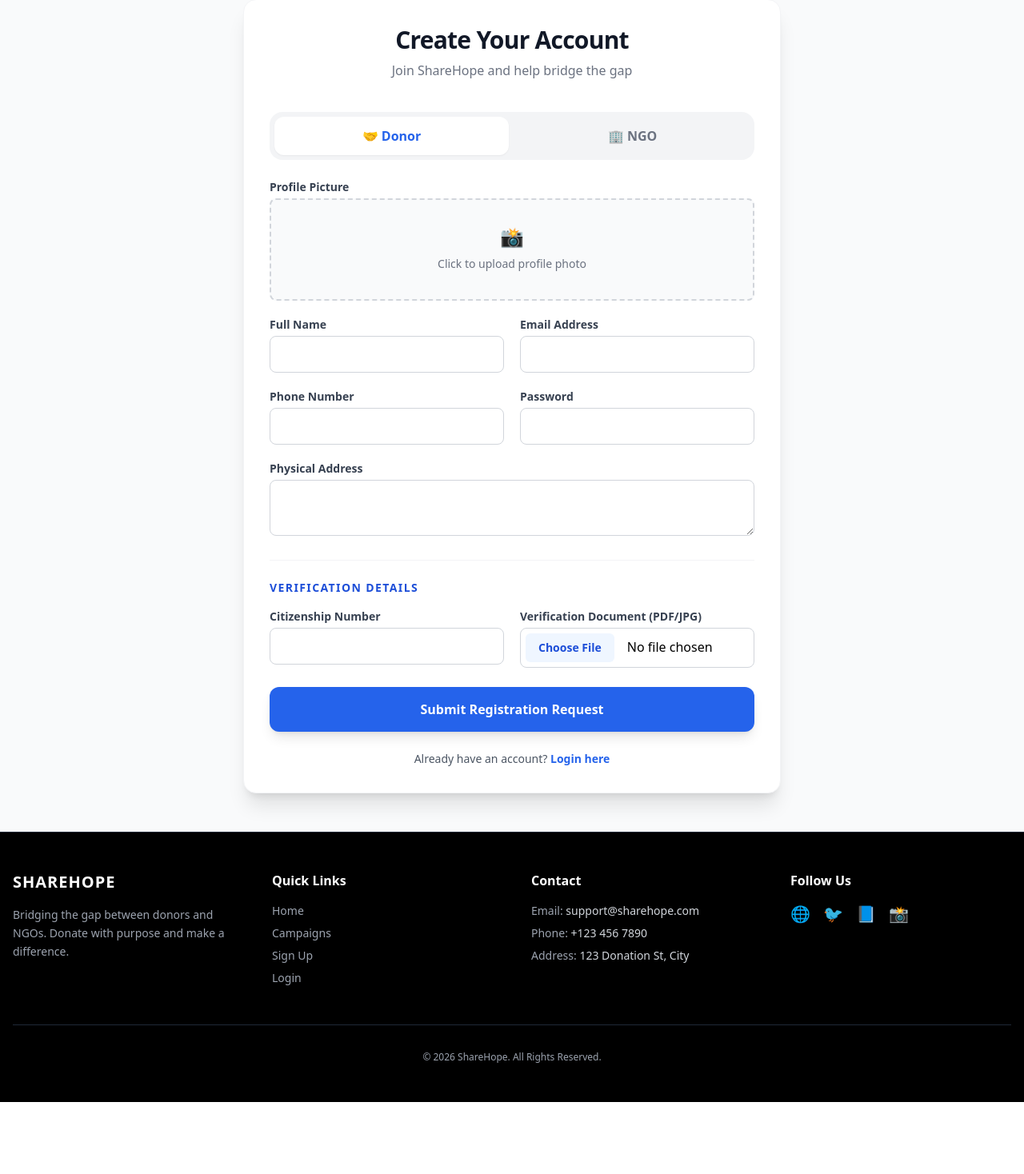
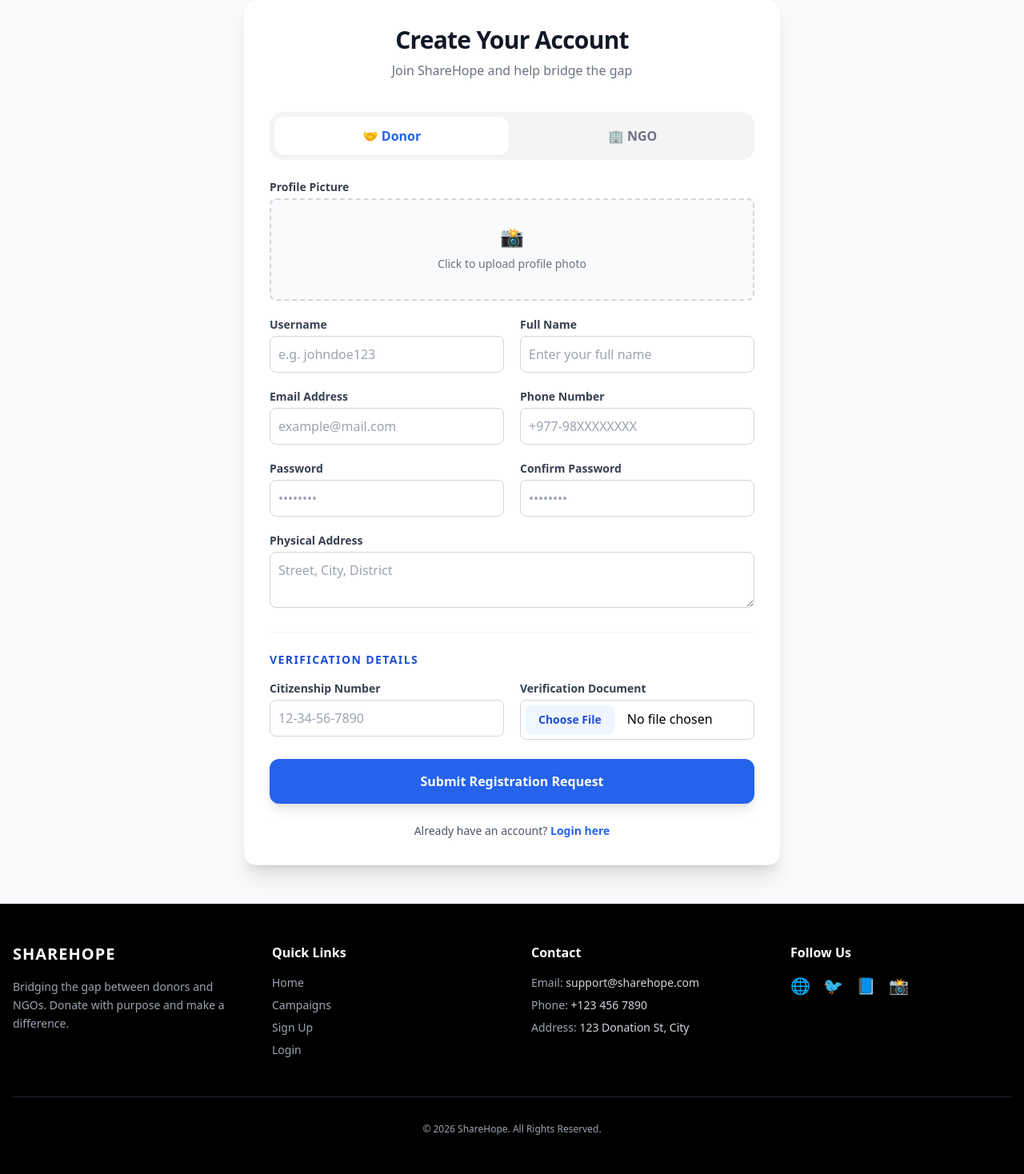
Before and after one commit to bipinjlimbu/Donations-Management-System---Django-Project, a Django app: page /register/ in a window 1280 px wide. Shown: the part 121-1589 px from the top of the page at 80% size. Before the commit the page ends 1499 px from the top, so only its background shows below. Run offline with Django 5.2, Linux system fonts and the light colour scheme.

Commit message:
Register Page Updated

```diff
--- a/dms_app/templates/auth/register_page.html
+++ b/dms_app/templates/auth/register_page.html
@@ -55,24 +55,52 @@
                     </div>
 
                     <div>
+                        <label class="block text-sm font-bold text-gray-700">Username</label>
+                        <input type="text" name="username"
+                            class="w-full mt-1 p-2.5 border border-gray-300 rounded-lg focus:ring-2 focus:ring-blue-500 outline-none transition"
+                            placeholder="e.g. johndoe123">
+                    </div>
+
+                    <div>
                         <label id="name-label" class="block text-sm font-bold text-gray-700">Full Name</label>
-                        <input type="text" name="name" required class="w-full mt-1 p-2.5 border border-gray-300 rounded-lg focus:ring-2 focus:ring-blue-500 outline-none transition">
+                        <input type="text" id="name-input" name="name"
+                            class="w-full mt-1 p-2.5 border border-gray-300 rounded-lg focus:ring-2 focus:ring-blue-500 outline-none transition"
+                            placeholder="Enter your full name">
                     </div>
+
                     <div>
                         <label class="block text-sm font-bold text-gray-700">Email Address</label>
-                        <input type="email" name="email" required class="w-full mt-1 p-2.5 border border-gray-300 rounded-lg focus:ring-2 focus:ring-blue-500 outline-none transition">
+                        <input type="email" name="email"
+                            class="w-full mt-1 p-2.5 border border-gray-300 rounded-lg focus:ring-2 focus:ring-blue-500 outline-none transition"
+                            placeholder="example@mail.com">
                     </div>
+
                     <div>
                         <label class="block text-sm font-bold text-gray-700">Phone Number</label>
-                        <input type="text" name="phone" required class="w-full mt-1 p-2.5 border border-gray-300 rounded-lg focus:ring-2 focus:ring-blue-500 outline-none transition">
+                        <input type="text" name="phone"
+                            class="w-full mt-1 p-2.5 border border-gray-300 rounded-lg focus:ring-2 focus:ring-blue-500 outline-none transition"
+                            placeholder="+977-98XXXXXXXX">
                     </div>
+
                     <div>
                         <label class="block text-sm font-bold text-gray-700">Password</label>
-                        <input type="password" name="password" required class="w-full mt-1 p-2.5 border border-gray-300 rounded-lg focus:ring-2 focus:ring-blue-500 outline-none transition">
+                        <input type="password" name="password"
+                            class="w-full mt-1 p-2.5 border border-gray-300 rounded-lg focus:ring-2 focus:ring-blue-500 outline-none transition"
+                            placeholder="••••••••">
                     </div>
+
+                    <div>
+                        <label class="block text-sm font-bold text-gray-700">Confirm Password</label>
+                        <input type="password" name="confirm_password"
+                            class="w-full mt-1 p-2.5 border border-gray-300 rounded-lg focus:ring-2 focus:ring-blue-500 outline-none transition"
+                            placeholder="••••••••">
+                    </div>
+
                     <div class="md:col-span-2">
-                        <label class="block text-sm font-bold text-gray-700">Physical Address</label>
-                        <textarea name="address" required rows="2" class="w-full mt-1 p-2.5 border border-gray-300 rounded-lg focus:ring-2 focus:ring-blue-500 outline-none transition"></textarea>
+                        <label id="address-label" class="block text-sm font-bold text-gray-700">Physical Address</label>
+                        <textarea id="address-input" name="address" rows="2"
+                            class="w-full mt-1 p-2.5 border border-gray-300 rounded-lg focus:ring-2 focus:ring-blue-500 outline-none transition"
+                            placeholder="Street, City, District"></textarea>
                     </div>
                 </div>
 
@@ -81,15 +109,20 @@
                     <div class="grid grid-cols-1 md:grid-cols-2 gap-5">
                         <div id="donor-id-field">
                             <label class="block text-sm font-bold text-gray-700">Citizenship Number</label>
-                            <input type="text" name="citizenship_number" class="w-full mt-1 p-2.5 border border-gray-300 rounded-lg outline-none focus:ring-2 focus:ring-blue-500">
+                            <input type="text" name="citizenship_number"
+                                class="w-full mt-1 p-2.5 border border-gray-300 rounded-lg outline-none focus:ring-2 focus:ring-blue-500"
+                                placeholder="12-34-56-7890">
                         </div>
                         <div id="ngo-id-field" class="hidden-fields">
                             <label class="block text-sm font-bold text-gray-700">Registration Number</label>
-                            <input type="text" name="registration_number" class="w-full mt-1 p-2.5 border border-gray-300 rounded-lg outline-none focus:ring-2 focus:ring-blue-500">
+                            <input type="text" name="registration_number"
+                                class="w-full mt-1 p-2.5 border border-gray-300 rounded-lg outline-none focus:ring-2 focus:ring-blue-500"
+                                placeholder="Reg-ID-5678">
                         </div>
                         <div>
-                            <label class="block text-sm font-bold text-gray-700">Verification Document (PDF/JPG)</label>
-                            <input type="file" name="verification_document" required class="w-full mt-1 p-1.5 border border-gray-300 rounded-lg outline-none focus:ring-2 focus:ring-blue-500 file:mr-4 file:py-2 file:px-4 file:rounded-md file:border-0 file:text-sm file:font-semibold file:bg-blue-50 file:text-blue-700 hover:file:bg-blue-100">
+                            <label class="block text-sm font-bold text-gray-700">Verification Document</label>
+                            <input type="file" name="verification_document"
+                                class="w-full mt-1 p-1.5 border border-gray-300 rounded-lg outline-none focus:ring-2 focus:ring-blue-500 file:mr-4 file:py-2 file:px-4 file:rounded-md file:border-0 file:text-sm file:font-semibold file:bg-blue-50 file:text-blue-700 hover:file:bg-blue-100">
                         </div>
                     </div>
                 </div>
@@ -111,15 +144,24 @@
     <script>
         function toggleFields(role) {
             const nameLabel = document.getElementById('name-label');
+            const nameInput = document.getElementById('name-input');
+            const addressLabel = document.getElementById('address-label');
+            const addressInput = document.getElementById('address-input');
             const donorField = document.getElementById('donor-id-field');
             const ngoField = document.getElementById('ngo-id-field');
 
             if (role === 'DONOR') {
                 nameLabel.innerText = "Full Name";
+                nameInput.placeholder = "Enter your full name";
+                addressLabel.innerText = "Physical Address";
+                addressInput.placeholder = "Street, City, District";
                 donorField.classList.remove('hidden-fields');
                 ngoField.classList.add('hidden-fields');
             } else {
                 nameLabel.innerText = "Organization Name";
+                nameInput.placeholder = "Official NGO name";
+                addressLabel.innerText = "Office Location";
+                addressInput.placeholder = "Official office address";
                 ngoField.classList.remove('hidden-fields');
                 donorField.classList.add('hidden-fields');
             }
--- a/static/src/styles.css
+++ b/static/src/styles.css
@@ -1197,6 +1197,11 @@
   color: rgb(243 244 246 / var(--tw-text-opacity));
 }
 
+.text-red-500 {
+  --tw-text-opacity: 1;
+  color: rgb(239 68 68 / var(--tw-text-opacity));
+}
+
 .opacity-90 {
   opacity: 0.9;
 }
```
